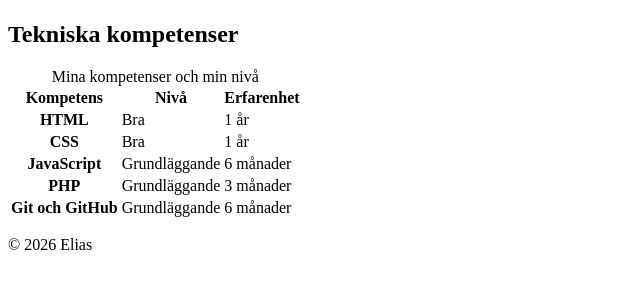
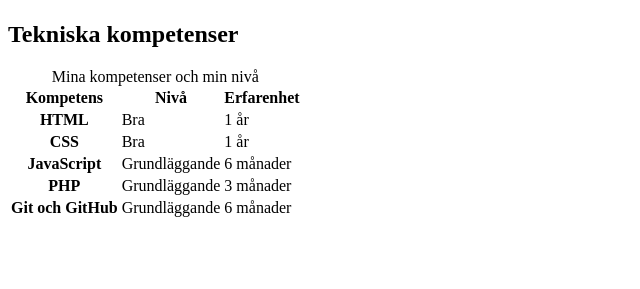
Before and after one commit to joab24t/JIH, a plain HTML site: page kompetens.html in a window 1280 px wide. Shown: the part 127-416 px from the top of the page, without its empty margins (0-640 px from the left). Drawn offline with Linux system fonts and the light colour scheme.

Commit message:
kompetens

```diff
--- a/kompetens.html
+++ b/kompetens.html
@@ -71,9 +71,7 @@
     </section>
   </main>
 
-<footer class="site-footer">
-    <p class="site-footer__text">&copy; 2026 Elias</p>
-  </footer>
+
 
 
 </body>
```
